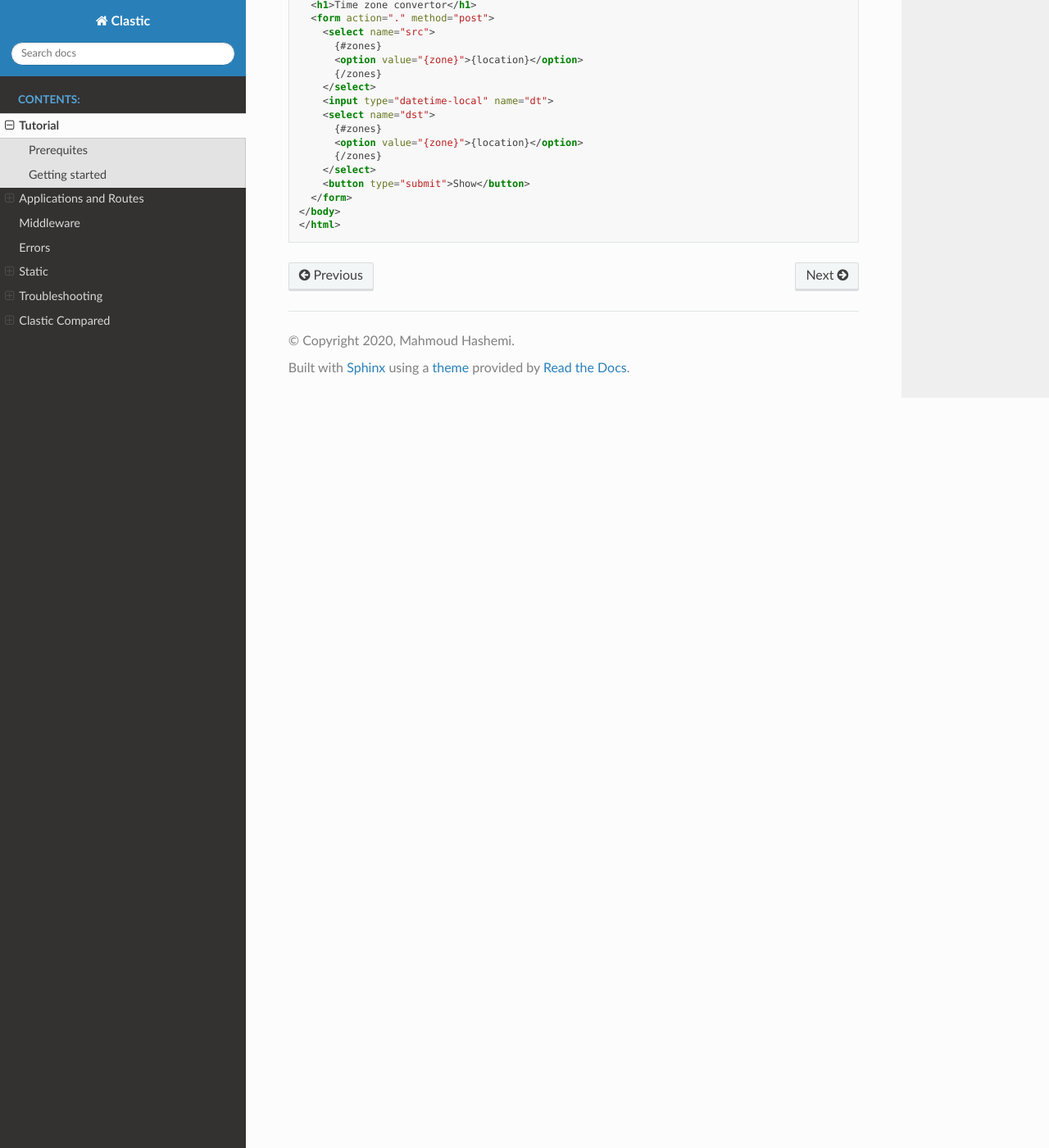
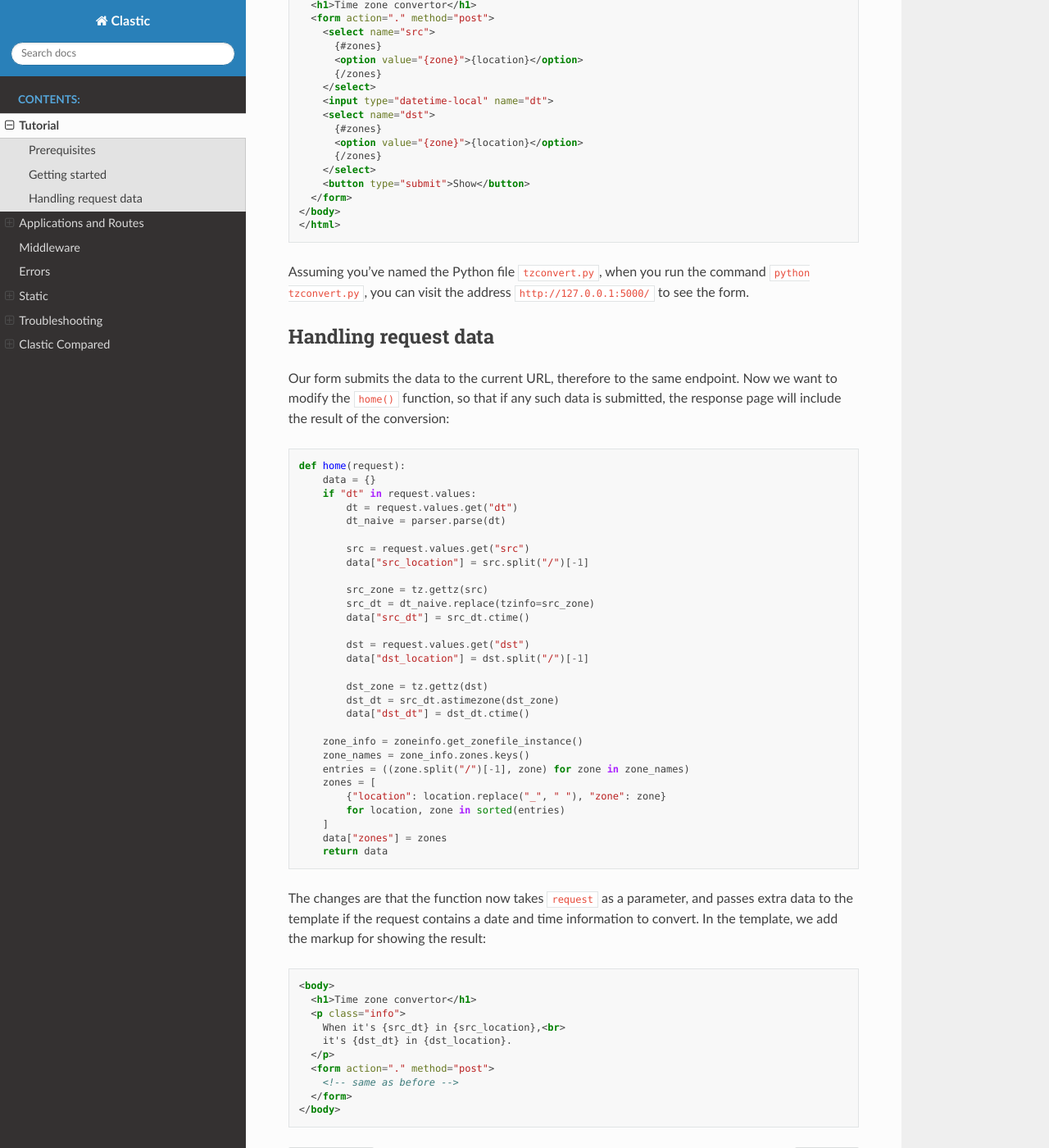
Before and after one commit to mahmoud/clastic, a Sphinx documentation site: the page built from docs/tutorial.rst, in a window 1280 px wide and 1400 px high, scrolled down 1940 px. Shown: the whole window at 82% size. Built offline with Sphinx 7.4.7 and the Read the Docs theme 2.0.0, drawn with Linux system fonts in a browser that asks for light colours; some of the changed text lies outside the part shown.

Commit message:
add request handling to tutorial example

```diff
--- a/docs/tutorial.rst
+++ b/docs/tutorial.rst
@@ -19,8 +19,8 @@ one for the source location and one for the destination location.
    See the `Wikipedia list`_ for more information.
 
 
-Prerequites
------------
+Prerequisites
+-------------
 
 First of all, we have to install the dependencies.
 These are: *clastic* (obviously) and *dateutil*.
@@ -138,5 +138,72 @@ and the ``zone`` key is used for the value:
    </html>
 
 
+Assuming you've named the Python file ``tzconvert.py``,
+when you run the command ``python tzconvert.py``,
+you can visit the address ``http://127.0.0.1:5000/``
+to see the form.
+
+
+Handling request data
+---------------------
+
+Our form submits the data to the current URL,
+therefore to the same endpoint.
+Now we want to modify the ``home()`` function,
+so that if any such data is submitted,
+the response page will include the result of the conversion:
+
+.. code-block:: python
+
+   def home(request):
+       data = {}
+       if "dt" in request.values:
+           dt = request.values.get("dt")
+           dt_naive = parser.parse(dt)
+
+           src = request.values.get("src")
+           data["src_location"] = src.split("/")[-1]
+
+           src_zone = tz.gettz(src)
+           src_dt = dt_naive.replace(tzinfo=src_zone)
+           data["src_dt"] = src_dt.ctime()
+
+           dst = request.values.get("dst")
+           data["dst_location"] = dst.split("/")[-1]
+
+           dst_zone = tz.gettz(dst)
+           dst_dt = src_dt.astimezone(dst_zone)
+           data["dst_dt"] = dst_dt.ctime()
+
+       zone_info = zoneinfo.get_zonefile_instance()
+       zone_names = zone_info.zones.keys()
+       entries = ((zone.split("/")[-1], zone) for zone in zone_names)
+       zones = [
+           {"location": location.replace("_", " "), "zone": zone}
+           for location, zone in sorted(entries)
+       ]
+       data["zones"] = zones
+       return data
+
+
+The changes are that the function now takes ``request`` as a parameter,
+and passes extra data to the template
+if the request contains a date and time information to convert.
+In the template, we add the markup for showing the result:
+
+.. code-block:: html
+
+   <body>
+     <h1>Time zone convertor</h1>
+     <p class="info">
+       When it's {src_dt} in {src_location},<br>
+       it's {dst_dt} in {dst_location}.
+     </p>
+     <form action="." method="post">
+       <!-- same as before -->
+     </form>
+   </body>
+
+
 .. _Wikipedia list: https://en.wikipedia.org/wiki/List_of_tz_database_time_zones
 .. _ashes: https://github.com/mahmoud/ashes
```
